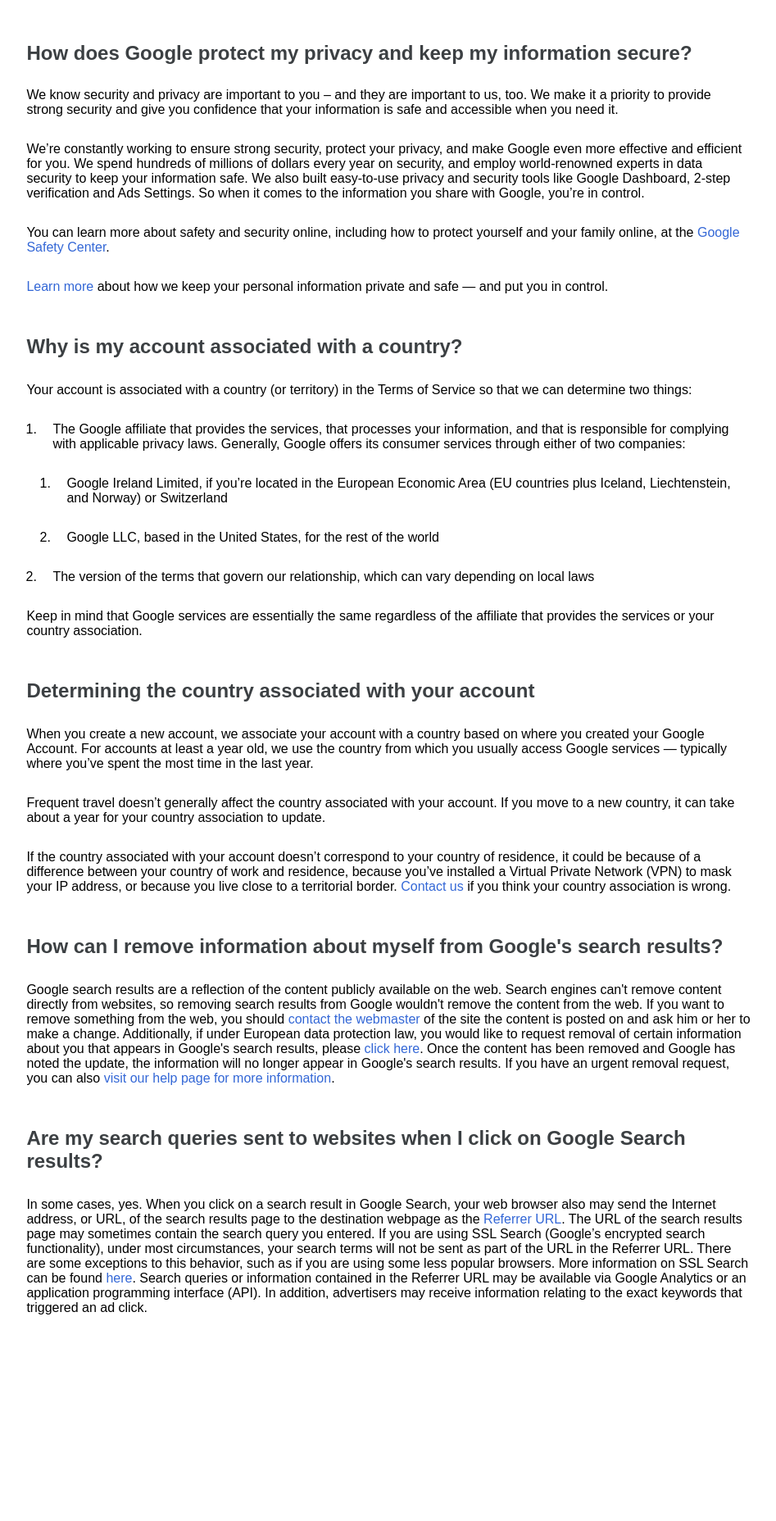
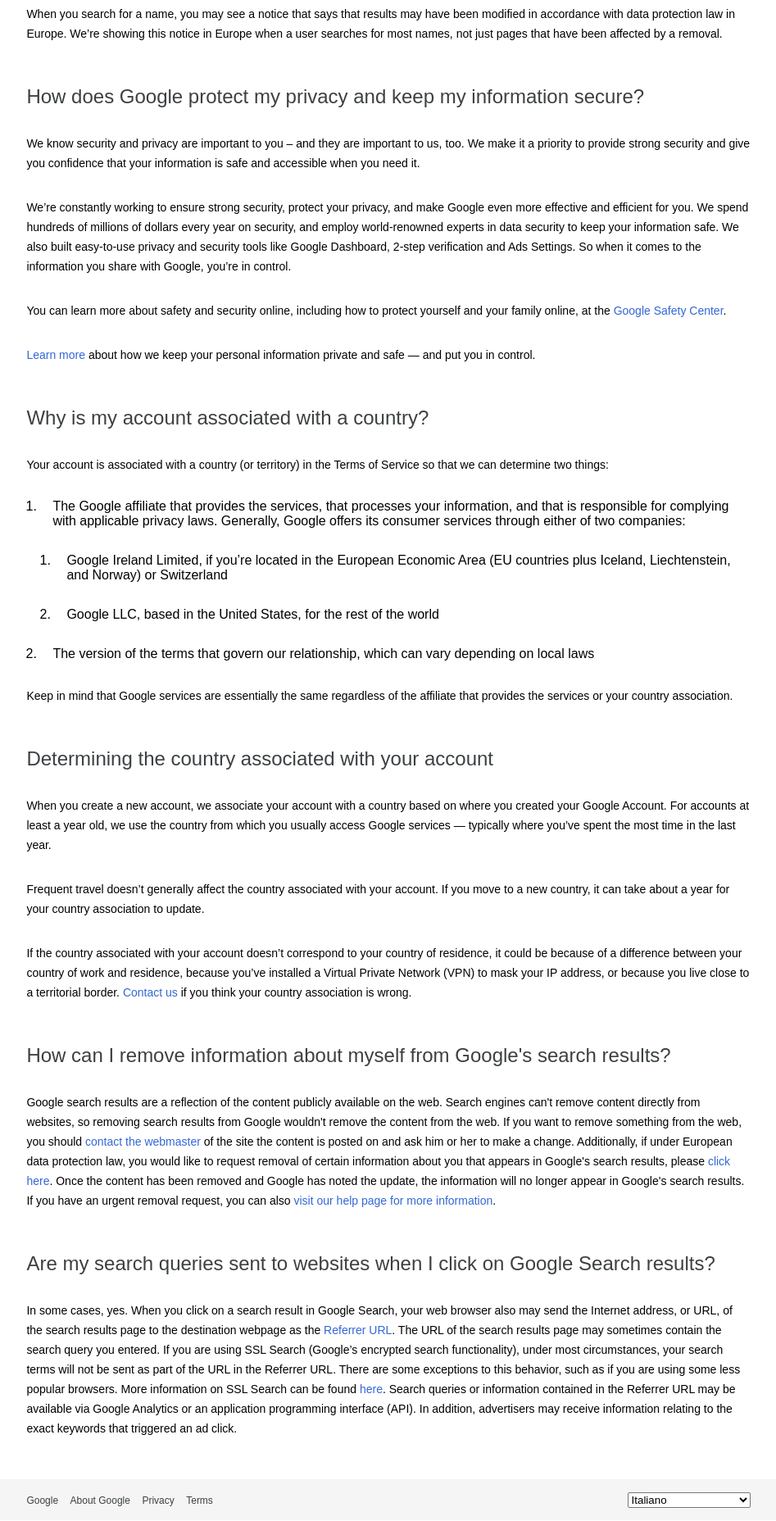
Before and after one commit to Alessio2299/php-google-faq, a PHP site: page / in a window 1280 px wide. Shown: the part 765-2621 px from the top of the page at 82% size, without its empty margins (166-1113 px from the left). Before the commit the page ends 2369 px from the top, so only its background shows below. Run offline with PHP 8.4, Linux system fonts and the light colour scheme; some libraries are stand-ins or nearby versions.

Commit message:
Ended Exercise

```diff
--- a/index.php
+++ b/index.php
@@ -97,5 +97,21 @@
         ?>
       </div>
     </main>
+    <footer>
+      <div class="flex container-footer">
+          <ul>
+            <li><a href="#">Google</a></li>
+            <li><a href="#">About Google</a></li>
+            <li><a href="#">Privacy</a></li>
+            <li><a href="#">Terms</a></li>
+          </ul>
+          <select name="language" id="language">
+            <option value="Italiano">Italiano</option>
+            <option value="Spagnolo">Spagnolo</option>
+            <option value="Inglese">Inglese</option>
+            <option value="Tedesco">Tedesco</option>
+          </select>
+      </div>
+    </footer>
   </body>
 </html>
--- a/style.css
+++ b/style.css
@@ -52,6 +52,7 @@ header{
   font-size: 25px;
   line-height: 40px;
   margin-left: 10px;
+  cursor: pointer;
 }
 .menu i {
   font-size: 22px;
@@ -65,12 +66,12 @@ header{
   display: flex;
   list-style: none;
 }
-ul li{
+header ul li{
   margin-right: 40px;
   cursor: pointer;
   padding-bottom: 10px;
 }
-ul li a{
+header ul li a{
   text-decoration: none;
   color: gray;
   padding-bottom: 10px;
@@ -88,13 +89,16 @@ li.active{
 }
 main h2{
   color: #3c4043;
-  font-weight: 600;
+  line-height: 30px;
+  font-weight: 500;
 }
 .question{
   margin-bottom: 50px;
 }
 .question p{
   margin-bottom: 30px;
+  font-size: 14px;
+  line-height: 24px;
 }
 .question ol{
   margin-left: 17px;
@@ -110,3 +114,28 @@ main a{
 main a:visited{
   color: #3367d6;
 }
+footer{
+  background-color: #f5f5f5;
+  height: 50px;
+}
+.container-footer{
+  width: 69%;
+  margin: auto;
+  justify-content: space-between;
+  align-items: center;
+}
+.container-footer ul li{
+  list-style: none;
+  display: inline-block;
+  margin-right: 10px;
+  line-height: 50px;
+  vertical-align: middle;
+}
+.container-footer ul li a{
+  color: #3c4043;
+  text-decoration: none;
+  font-size: 12px;
+}
+footer select{
+  width: 150px;
+}
```
